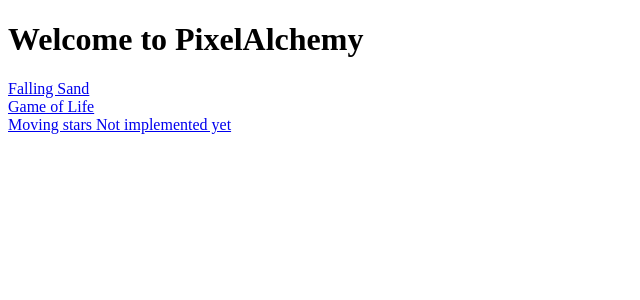
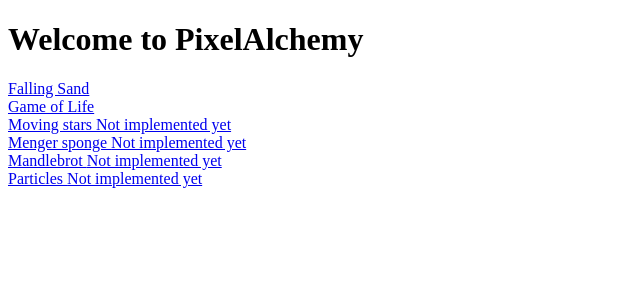
Before and after one commit to Logan2234/PixelAlchemy, a SvelteKit app: page / in a window 1280 px wide. Shown: the top 300 px of the page, without its empty margins (0-640 px from the left). Built offline with nearby package versions, Linux system fonts and the light colour scheme.

Commit message:
Add missing simulation links to the navigation

```diff
--- a/src/routes/+page.svelte
+++ b/src/routes/+page.svelte
@@ -2,7 +2,10 @@
   const links = [
     { href: '/simulation/falling-sand', label: 'Falling Sand' },
     { href: '/simulation/game-of-life', label: 'Game of Life' },
-    { href: '/simulation/stars', label: 'Moving stars', notImplemented: true }
+    { href: '/simulation/stars', label: 'Moving stars', notImplemented: true },
+    { href: '/simulation/menger-sponge', label: 'Menger sponge', notImplemented: true },
+    { href: '/simulation/mandlebrot', label: 'Mandlebrot', notImplemented: true },
+    { href: '/simulation/particles', label: 'Particles', notImplemented: true }
   ];
 </script>
 
```
